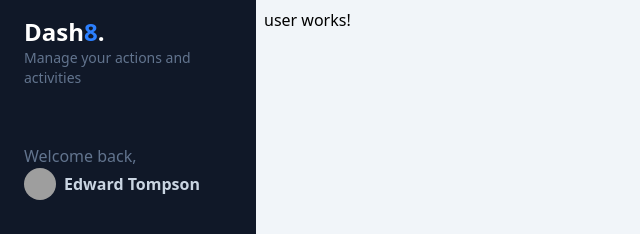
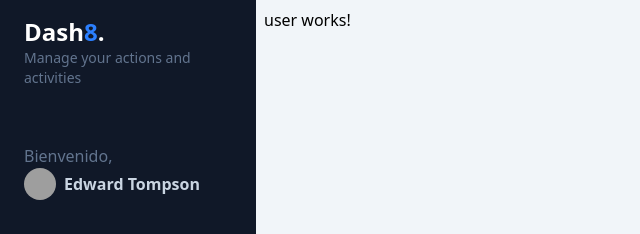
Before and after one commit to FernandoVCG33/angular-21, an Angular app in the folder my-dashboard/: page /dashboard/user/1 in a window 1280 px wide. Shown: the top 234 px of the page, without its empty margins (0-640 px from the left). Built offline with nearby package versions, Linux system fonts and the light colour scheme; grey boxes are pictures that could not be loaded.

Commit message:
Update welcome message in side menu to Spanish

```diff
--- a/my-dashboard/src/app/share/side-menu/side-menu.html
+++ b/my-dashboard/src/app/share/side-menu/side-menu.html
@@ -4,7 +4,7 @@
     <p class="text-slate-500 text-sm">Manage your actions and activities</p>
   </div>
   <div id="profile" class="px-6 py-10">
-    <p class="text-slate-500">Welcome back,</p>
+    <p class="text-slate-500">Bienvenido,</p>
     <a href="#" class="inline-flex space-x-2 items-center">
                 <span>
                     <img class="rounded-full w-8 h-8" src="https://images.unsplash.com/photo-1542909168-82c3e7fdca5c?ixlib=rb-4.0.3&ixid=MnwxMjA3fDB8MHxwaG90by1wYWdlfHx8fGVufDB8fHx8&auto=format&fit=crop&w=128&q=80" alt="">
```
